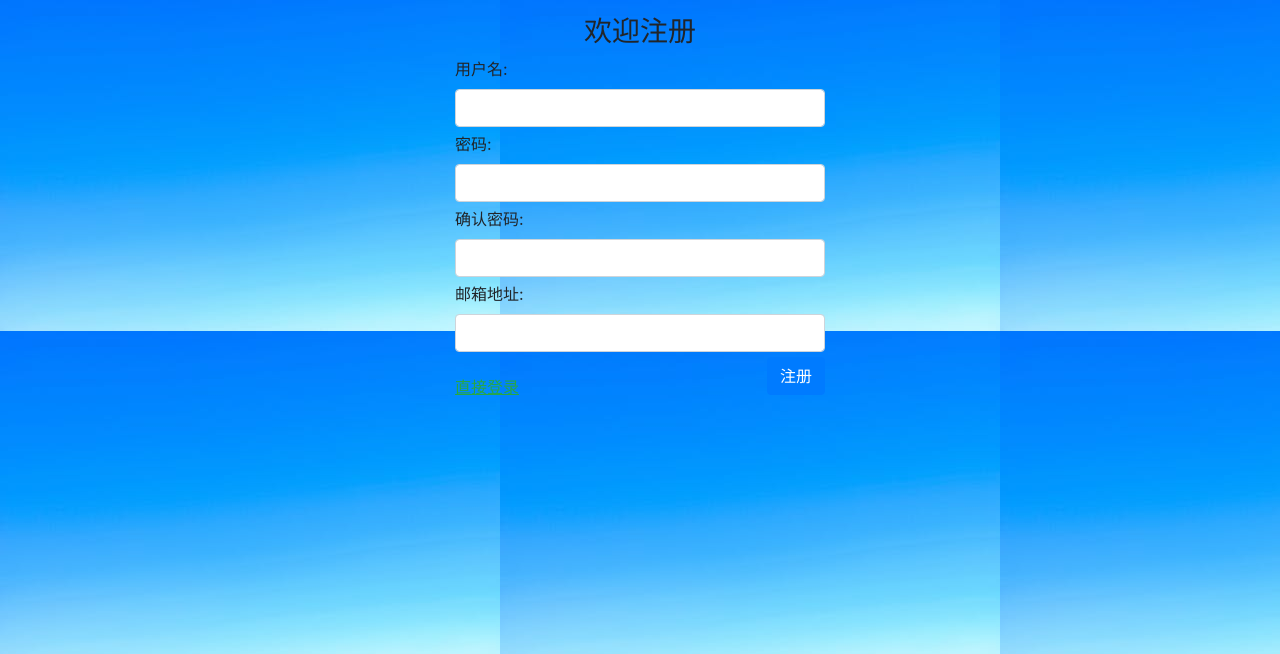
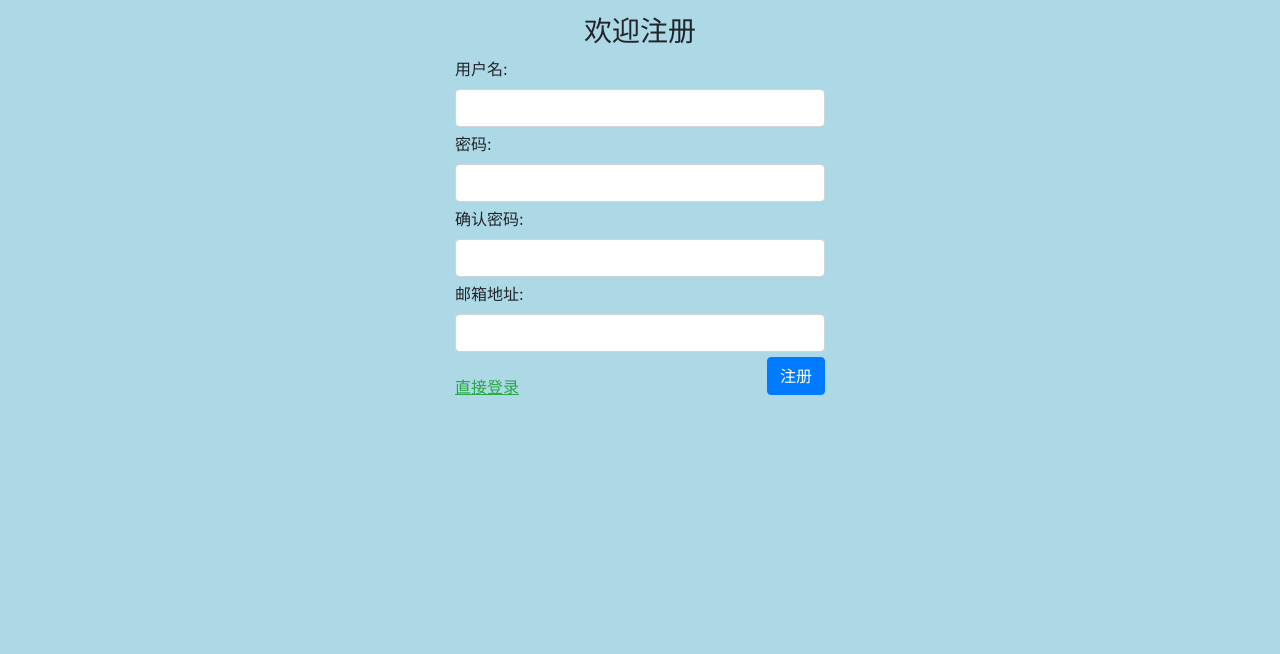
Before and after one commit to liuchelx/DiscountWeb, a Django app: page /HomePage/register/ in a window 1280 px wide. Shown: the top 654 px of the page. Run offline with Django 3.2, Linux system fonts and the light colour scheme; some libraries are stand-ins or nearby versions.

Commit message:
the index page still underworking

```diff
--- a/DiscountWeb/HomePage/static/login/css/register.css
+++ b/DiscountWeb/HomePage/static/login/css/register.css
@@ -1,6 +1,7 @@
 body {
     height: 100%;
-    background-image: url('../image/bg.jpg');
+    /* background-image: url('../image/bg.jpg'); */
+    background-color:lightblue;
   }
   .form-register {
     width: 100%;
--- a/DiscountWeb/HomePage/templates/HomePage/confirm.html
+++ b/DiscountWeb/HomePage/templates/HomePage/confirm.html
@@ -1,4 +1,4 @@
-<!-- <!DOCTYPE html>
+<!DOCTYPE html>
 <html lang="en">
 <head>
     <meta charset="UTF-8">
@@ -14,4 +14,4 @@
     </script>
 
 </body>
-</html> -->
+</html>
--- a/DiscountWeb/HomePage/views.py
+++ b/DiscountWeb/HomePage/views.py
@@ -42,8 +42,8 @@ def send_email(email, code):
 
 
 def index(request):
-    if not request.session.get('is_login', None):
-        return redirect('/HomePage/')
+    # if not request.session.get('is_login', None):
+    #     return redirect('/HomePage/')
     return render(request, 'HomePage/index.html')
 
 
```
Also changed, not shown: DiscountWeb/db.sqlite3.
